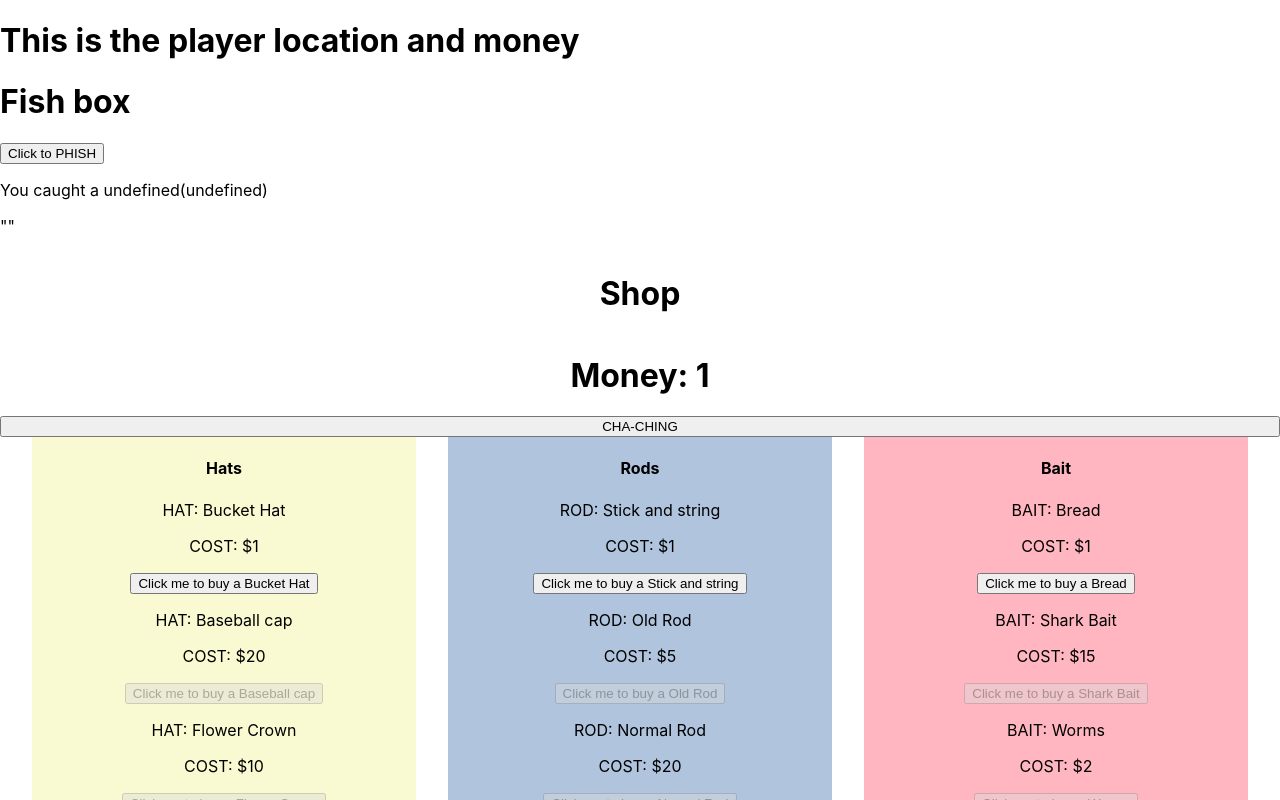
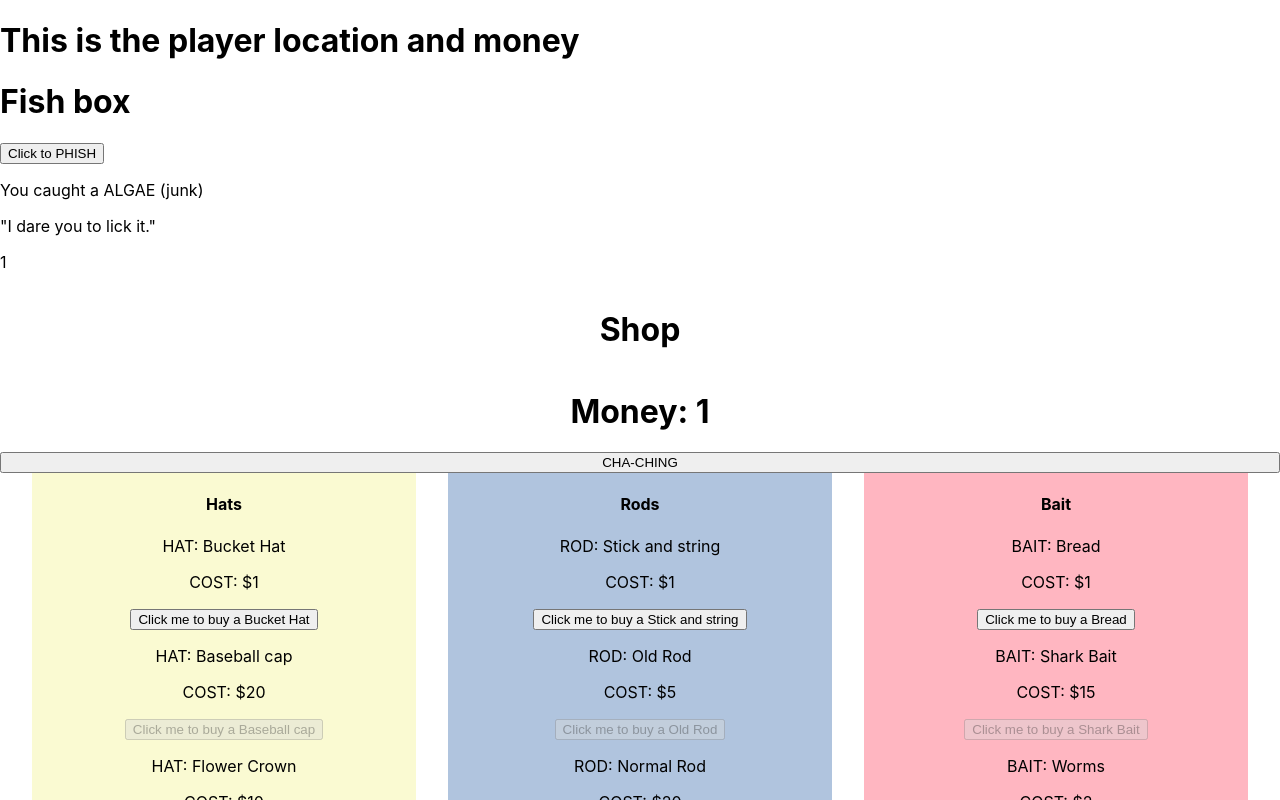
Before and after one commit to chilly-biscuits/phishing-4-phun, a React (Create React App) app: page / in a window 1280 px wide. Both pictures are taken after typing "Sample" into the empty fields and a click on the button "Submit". Shown: the top 800 px of the page. Built offline with nearby package versions, Linux system fonts and the light colour scheme.

Commit message:
made fishing  add money

```diff
--- a/src/App.js
+++ b/src/App.js
@@ -30,7 +30,7 @@ const App = () => {
         {hasName ?
         <>
           <PlayerContainer />
-          <CurrentFishBox/>
+          <CurrentFishBox dispatch={dispatch} store={store}/>
           <UpgradeStore />
           <PlayerInventory />
         </>:
--- a/src/components/CurrentFishBox.js
+++ b/src/components/CurrentFishBox.js
@@ -2,9 +2,9 @@
 //While fishing in process a progress bar appears and the 'fish' button is disabled
 import fish from "../data/fish";
 import junk from "../data/junk";
-import React, { useState } from "react";
+import React, { useState, useEffect } from "react";
 
-const CurrentFishBox = () => {
+const CurrentFishBox = ({dispatch, store}) => {
   //this needs to be moved out but it can stay here for now until we fix it
   const decideResult = () => {
     const caughtCategory = Math.floor(Math.random() * 2) ?  "junk" : "fish"
@@ -31,19 +31,29 @@ const CurrentFishBox = () => {
     }
   };
 
-  const [caughtFish, setCaughtFish] = useState({});
+  const [caughtFish, setCaughtFish] = useState(junk[0]);
+
   const handleClick = () =>{
+    const addVal = () => {
+      dispatch({
+        type: 'setMoney',
+        data: caughtFish['value']
+      })
+    }
+
     setCaughtFish(decideResult())
+    addVal()
+  }
 
-  }
   return (
     <>
       <h1>Fish box</h1>
       <button onClick={() => handleClick()}>
         Click to PHISH
       </button>
-      <p>{"You caught a " + caughtFish.name + "(" + caughtFish.rarity + ")"}</p>
+      <p>{"You caught a " + caughtFish.name + " (" + caughtFish.rarity + ")"}</p>
       <p>"{caughtFish.description}"</p>
+      <p>{store.money}</p>
     </>
   );
 };
--- a/src/reducers/playerReducer.js
+++ b/src/reducers/playerReducer.js
@@ -15,7 +15,7 @@ const playerReducer = (state, action) => {
     case 'setMoney':
       return{
         ...state,
-        "money": state.money + action.data
+        "money": parseInt(state.money) + parseInt(action.data)
       }
 
     case 'spendMoney':
```
Also changed, not shown: src/data/junk.js (+1 -8 lines).
